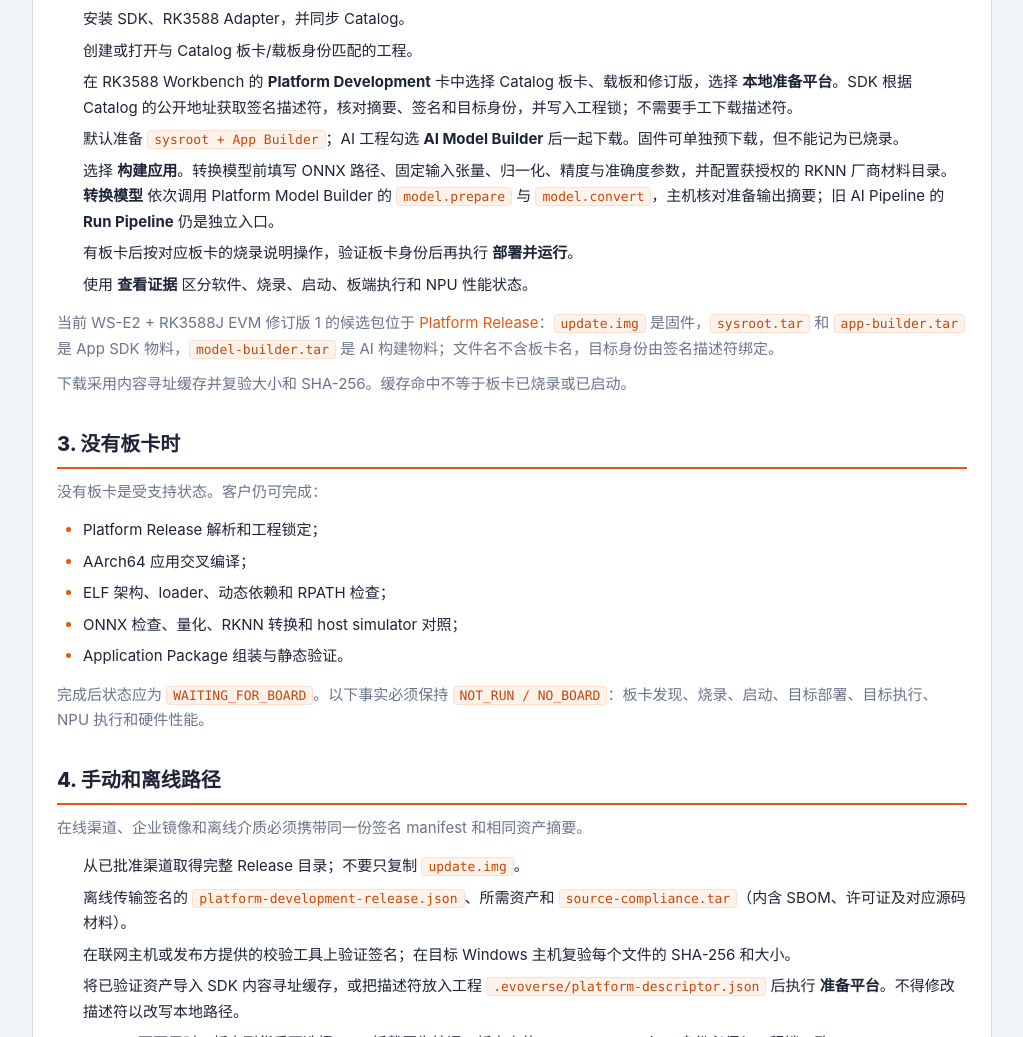
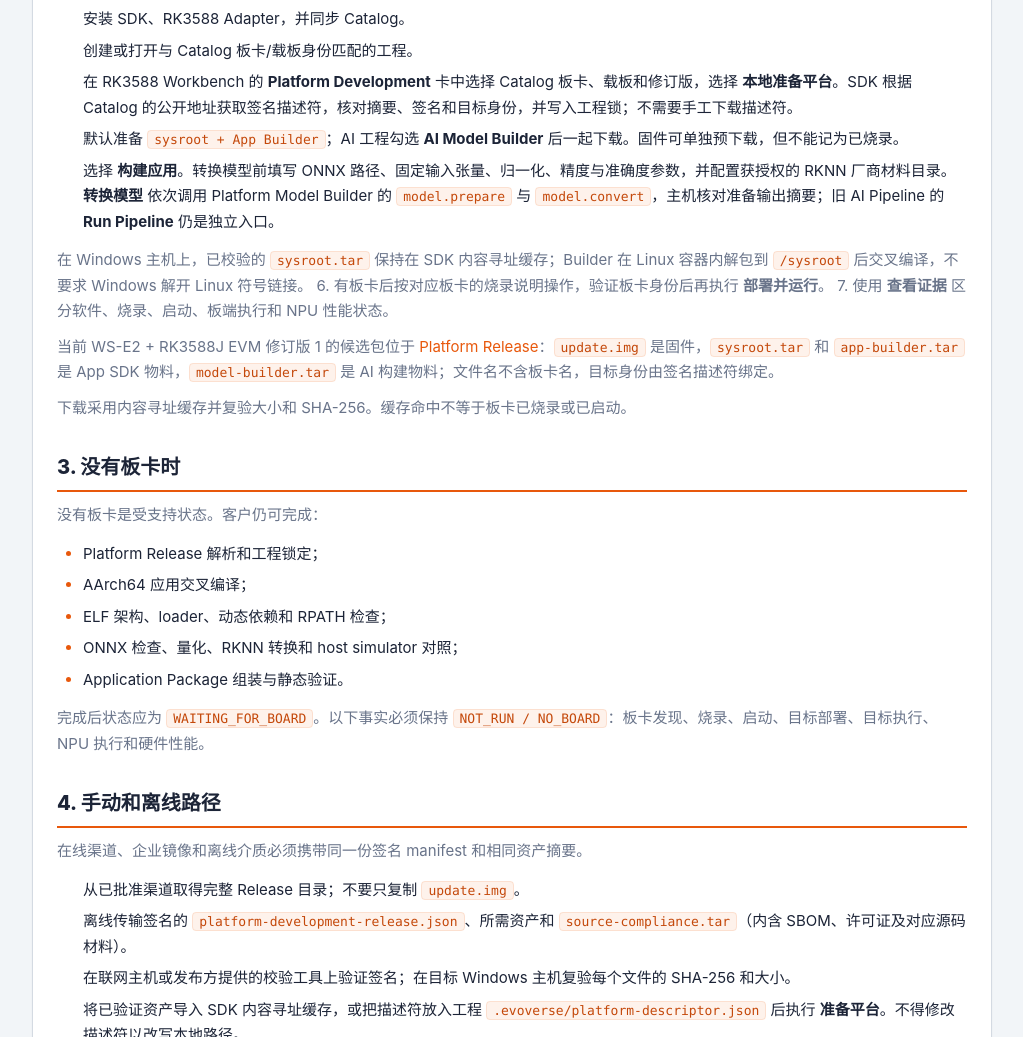
Before and after one commit to butonlyif/evoverse-sdk-releases, a plain HTML site: page docs/zh/view/rk3588/Platform-Development使用指南.html in a window 1280 px wide. Shown: the part 981-2018 px from the top of the page, without its empty margins (128-1151 px from the left). Drawn offline with Linux system fonts and the light colour scheme.

Commit message:
release: v1.0.1 packages and docs portal snapshot
Refresh zh/en Pages snapshots and bilingual download tables; attach SHA256SUMS-v1.0.1.txt.

```diff
--- a/docs/zh/view/rk3588/Platform-Development使用指南.html
+++ b/docs/zh/view/rk3588/Platform-Development使用指南.html
@@ -129,9 +129,10 @@ header,main,footer{max-width:1180px;margin:auto;padding:24px}header{padding-top:
 <li>在 RK3588 Workbench 的 <strong>Platform Development</strong> 卡中选择 Catalog 板卡、载板和修订版，选择 <strong>本地准备平台</strong>。SDK 根据 Catalog 的公开地址获取签名描述符，核对摘要、签名和目标身份，并写入工程锁；不需要手工下载描述符。</li>
 <li>默认准备 <code>sysroot + App Builder</code>；AI 工程勾选 <strong>AI Model Builder</strong> 后一起下载。固件可单独预下载，但不能记为已烧录。</li>
 <li>选择 <strong>构建应用</strong>。转换模型前填写 ONNX 路径、固定输入张量、归一化、精度与准确度参数，并配置获授权的 RKNN 厂商材料目录。<strong>转换模型</strong> 依次调用 Platform Model Builder 的 <code>model.prepare</code> 与 <code>model.convert</code>，主机核对准备输出摘要；旧 AI Pipeline 的 <strong>Run Pipeline</strong> 仍是独立入口。</li>
-<li>有板卡后按对应板卡的烧录说明操作，验证板卡身份后再执行 <strong>部署并运行</strong>。</li>
-<li>使用 <strong>查看证据</strong> 区分软件、烧录、启动、板端执行和 NPU 性能状态。</li>
 </ol>
+<p>在 Windows 主机上，已校验的 <code>sysroot.tar</code> 保持在 SDK 内容寻址缓存；Builder 在 Linux 容器内解包到 <code>/sysroot</code> 后交叉编译，不要求 Windows 解开 Linux 符号链接。
+6. 有板卡后按对应板卡的烧录说明操作，验证板卡身份后再执行 <strong>部署并运行</strong>。
+7. 使用 <strong>查看证据</strong> 区分软件、烧录、启动、板端执行和 NPU 性能状态。</p>
 <p>当前 WS-E2 + RK3588J EVM 修订版 1 的候选包位于 <a href="https://github.com/butonlyif/evoverse-rockchip-platform-release/releases/tag/platform-development-2026.11.24-candidate.1">Platform Release</a>：<code>update.img</code> 是固件，<code>sysroot.tar</code> 和 <code>app-builder.tar</code> 是 App SDK 物料，<code>model-builder.tar</code> 是 AI 构建物料；文件名不含板卡名，目标身份由签名描述符绑定。</p>
 <p>下载采用内容寻址缓存并复验大小和 SHA-256。缓存命中不等于板卡已烧录或已启动。</p>
 <h2 id="3-没有板卡时">3. 没有板卡时</h2>
```
Also changed, not shown: SHA256SUMS-v1.0.1.txt, 2 other files.
